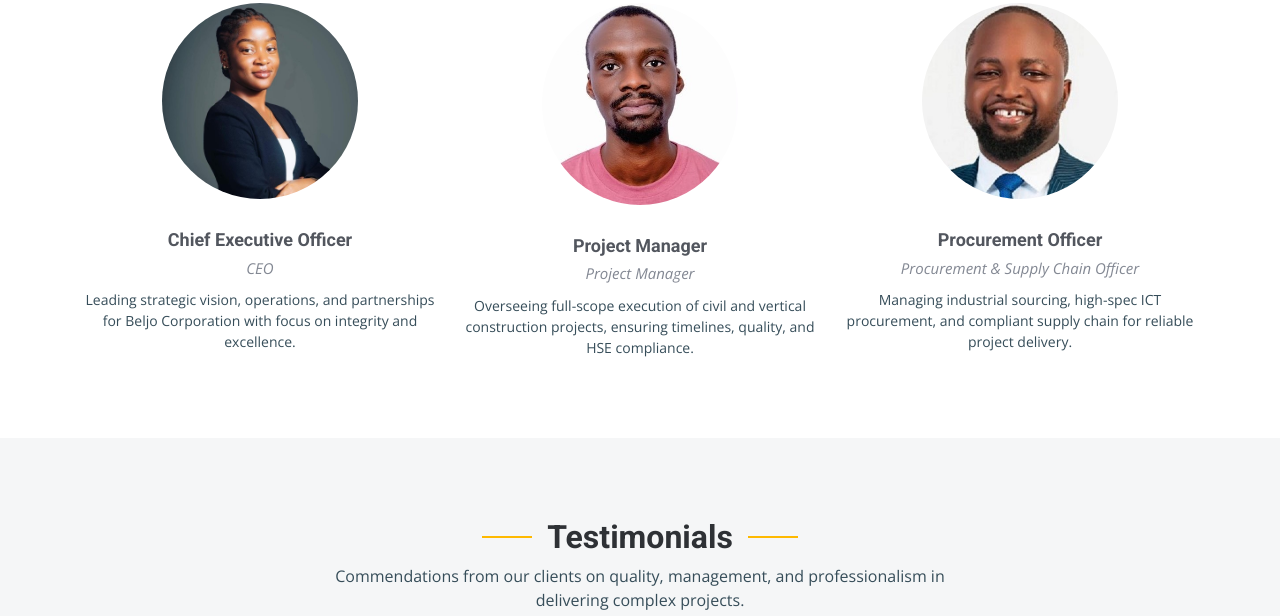
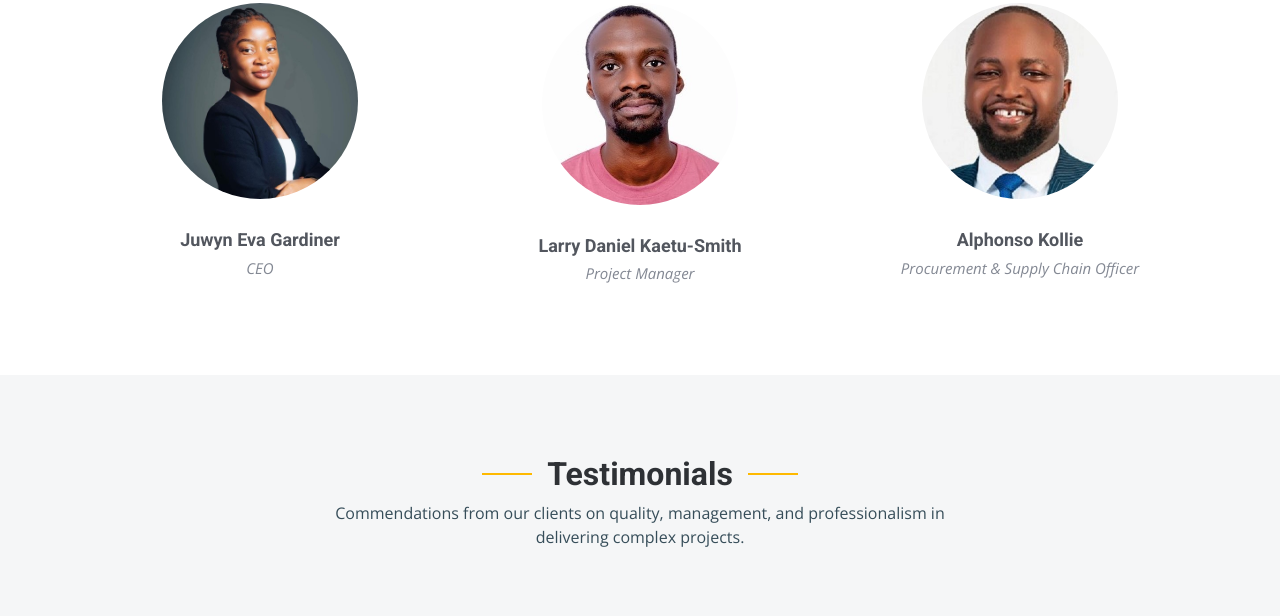
Before and after one commit to SlevinStreet/Beljo-Corporation, a plain HTML site: page about.html in a window 1280 px wide. Shown: the part 3547-4163 px from the top of the page. Drawn offline with nearby package versions, Linux system fonts and the light colour scheme.

Commit message:
Revise team member details and hide social links
Updated team member names and removed social media links.

```diff
--- a/about.html
+++ b/about.html
@@ -293,51 +293,51 @@
           <div class="col-lg-4 col-md-6 member" data-aos="fade-up" data-aos-delay="100">
             <div class="member-img">
               <img src="assets/img/team/C.E.O BJC.LBR~3.jpeg" class="img-fluid" alt="">
-              <div class="social">
+              <!--div class="social">
                 <a href="#"><i class="bi bi-twitter"></i></a>
                 <a href="#"><i class="bi bi-facebook"></i></a>
                 <a href="#"><i class="bi bi-instagram"></i></a>
                 <a href="#"><i class="bi bi-linkedin"></i></a>
-              </div>
+            </div-->
             </div>
             <div class="member-info text-center">
-              <h4>Chief Executive Officer</h4>
+              <h4>Juwyn Eva Gardiner</h4>
               <span>CEO</span>
-              <p>Leading strategic vision, operations, and partnerships for Beljo Corporation with focus on integrity and excellence.</p>
+              <!--p>Leading strategic vision, operations, and partnerships for Beljo Corporation with focus on integrity and excellence.</p-->
             </div>
           </div><!-- End Team Member -->
 
           <div class="col-lg-4 col-md-6 member" data-aos="fade-up" data-aos-delay="200">
             <div class="member-img">
               <img src="assets/img/team/PROJECTMANAGER BJC.LBR.jpeg" class="img-fluid" alt="">
-              <div class="social">
+              <!--div class="social">
                 <a href="#"><i class="bi bi-twitter"></i></a>
                 <a href="#"><i class="bi bi-facebook"></i></a>
                 <a href="#"><i class="bi bi-instagram"></i></a>
                 <a href="#"><i class="bi bi-linkedin"></i></a>
-              </div>
-            </div>
+            </div-->
+        </div>
             <div class="member-info text-center">
-              <h4>Project Manager</h4>
+              <h4>Larry Daniel Kaetu-Smith</h4>
               <span>Project Manager</span>
-              <p>Overseeing full-scope execution of civil and vertical construction projects, ensuring timelines, quality, and HSE compliance.</p>
+              <!--p>Overseeing full-scope execution of civil and vertical construction projects, ensuring timelines, quality, and HSE compliance.</p-->
             </div>
           </div><!-- End Team Member -->
 
           <div class="col-lg-4 col-md-6 member" data-aos="fade-up" data-aos-delay="300">
             <div class="member-img">
               <img src="assets/img/team/Procurement Officer BJC.lbr(3).jpeg" class="img-fluid" alt="">
-              <div class="social">
+              <!--div class="social">
                 <a href="#"><i class="bi bi-twitter"></i></a>
                 <a href="#"><i class="bi bi-facebook"></i></a>
                 <a href="#"><i class="bi bi-instagram"></i></a>
                 <a href="#"><i class="bi bi-linkedin"></i></a>
-              </div>
+            </div-->
             </div>
             <div class="member-info text-center">
-              <h4>Procurement Officer</h4>
+              <h4>Alphonso Kollie</h4>
               <span>Procurement & Supply Chain Officer</span>
-              <p>Managing industrial sourcing, high-spec ICT procurement, and compliant supply chain for reliable project delivery.</p>
+              <!--p>Managing industrial sourcing, high-spec ICT procurement, and compliant supply chain for reliable project delivery.</p-->
             </div>
           </div><!-- End Team Member -->
 
```
